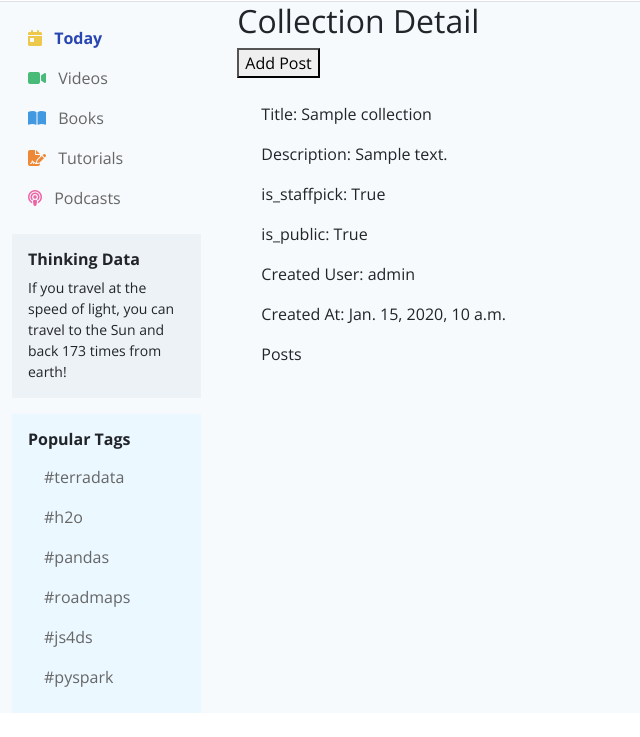
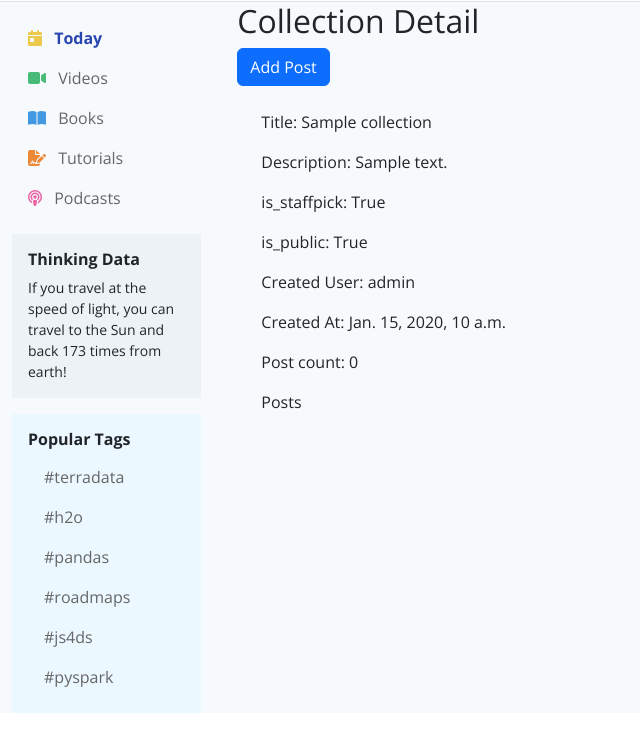
Before and after one commit to neumeral/ds-community, a Django app: page /collections/1/ in a window 1280 px wide. Shown: the part 63-800 px from the top of the page, without its empty margins (0-640 px from the left). Run offline with Django 3.2, Linux system fonts and the light colour scheme; data comes from the database, SQL or seed files in the repository; tables that the repository leaves empty hold one stand-in row (values such as "Sample post"); parts of the project's set-up code (start-up, migrations or seed data) failed here and were passed over; some libraries are stand-ins or nearby versions.

Commit message:
Add to collection updated

```diff
--- a/dshunt/forms.py
+++ b/dshunt/forms.py
@@ -109,3 +109,18 @@ class CollectionForm(forms.ModelForm):
             'is_staffpick',
             'is_public'
         )
+
+    def clean_title(self):
+        title = self.cleaned_data.get('title')
+        cols = Collection.objects.filter(title__iexact=title).select_related()
+        if cols.exists():
+            raise forms.ValidationError("Title already exists")
+        return title
+
+
+class AddtoCollectionForm(forms.Form):
+    post = forms.ModelChoiceField(queryset=Post.objects.filter(approved=True))
+
+
+class CollectionListForm(forms.ModelForm):
+    collection = forms.ModelChoiceField(queryset=Collection.objects.all())
--- a/dshunt/urls.py
+++ b/dshunt/urls.py
@@ -47,9 +47,9 @@ urlpatterns = [
 
     # Collection
     path('collections/', views.collection_list_view, name='collection-list'),
-    path('collections/<int:id>/', views.collection_detail_view, name='collection-detail'),
+    path('collections/<int:pk>/', views.collection_detail_view, name='collection-detail'),
     path('collections/new/', views.collection_create_view, name='collection-create'),
-    # path('collections/<int:pk>/post/new/', views.add_post_to_collection_view, name='add-to-collection'),
+    path('collections/<int:pk>/post/new/', views.add_post_to_collection_view, name='add-to-collection'),
 
     # category
     path("category/", views.category, name="category"),
--- a/dshunt/views.py
+++ b/dshunt/views.py
@@ -3,6 +3,7 @@ import datetime
 from django.contrib.auth.decorators import login_required
 from django.db import transaction
 from django.shortcuts import get_object_or_404, redirect, render
+from django.http import HttpResponseNotFound
 from django.urls import reverse_lazy
 from django.utils.decorators import method_decorator
 from django.views import View
@@ -17,7 +18,9 @@ from .forms import (
     PostTypeForm,
     TutorialCreateForm,
     VideoCreateForm,
-    CollectionForm
+    CollectionForm,
+    CollectionListForm,
+    AddtoCollectionForm
 )
 from .models import (
     Book,
@@ -307,7 +310,7 @@ def collection_create_view(request):
             form.instance.created_user = request.user
             form.save()
             for post in posts:
-                form.posts.add(post)
+                form.instance.posts.add(post)
             return redirect('collection-list')
         else:
             return render(request, 'dshunt/collection/collection_form.html', {'form':  form})
@@ -332,7 +335,37 @@ def collection_list_view(request):
     return render(request, 'dshunt/collection/collection_list.html', context)
 
 
-def collection_detail_view(request, id):
-    collection = get_object_or_404(Collection, pk=id)
-    context = {'collection': collection}
+def collection_detail_view(request, pk):
+    collection = get_object_or_404(Collection, pk=pk)
+    posts = collection.posts.select_related()
+    context = {'collection': collection,
+               'add_to_coll_form': AddtoCollectionForm(),
+               'post_list': posts.order_by('title'),
+               'posts_count': posts.count()
+               }
     return render(request, template_name='dshunt/collection/collection_detail.html', context=context)
+
+
+def add_post_to_collection_view(request, pk):
+
+    if request.method == 'POST':
+
+        model_name = request.GET.get('model')
+        if model_name == 'collection':
+            form = AddtoCollectionForm(request.POST)
+            coll_obj = Collection.objects.get(id=pk)
+            post = request.POST['post']
+        elif model_name == 'post':
+            form = AddtoCollectionForm(request.POST)
+            coll_obj = request.POST['collection']
+            post = Post.objects.get(pk=pk)
+        else:
+            return HttpResponseNotFound('Get request not found')
+
+        if form.is_valid():
+            coll_obj.posts.add(post)
+            return redirect('collection-detail', pk=pk)
+        else:
+            return render('collection-detail', pk=pk)
+    else:
+        return redirect('root')
--- a/templates/dshunt/collection/collection_detail.html
+++ b/templates/dshunt/collection/collection_detail.html
@@ -1,9 +1,39 @@
 {% extends 'base2.html' %}
+{% load crispy_forms_tags %}
 
 {% block main %}
   <h2>Collection Detail</h2>
 
-  <a href="#"><button>Add Post</button></a>
+{{ add_to_coll_form.errors }}
+
+  <!--Modal to add post to collection-->
+
+<!-- Button trigger modal -->
+<button type="button" class="btn btn-primary" data-bs-toggle="modal" data-bs-target="#addPostModal">
+  Add Post
+</button>
+
+<!-- Modal -->
+<div class="modal fade" id="addPostModal" tabindex="-1" aria-labelledby="exampleModalLabel" aria-hidden="true">
+  <div class="modal-dialog modal-dialog-centered modal-dialog-scrollable">
+    <div class="modal-content">
+      <div class="modal-header">
+        <h5 class="modal-title" id="exampleModalLabel">Add Post to {{ collection.title }}</h5>
+        <button type="button" class="btn-close" data-bs-dismiss="modal" aria-label="Close"></button>
+      </div>
+        <form method="post" action="/collections/{{ collection.pk }}/post/new/?model=collection">
+          <div class="modal-body">
+              {% csrf_token %}
+            {{ add_to_coll_form|crispy }}
+          </div>
+          <div class="modal-footer">
+<!--            <button type="button" class="btn btn-secondary" data-bs-dismiss="modal">Close</button>-->
+            <button type="submit" class="btn btn-primary">Add Post</button>
+          </div>
+        </form>
+      </div>
+    </div>
+  </div>
 
   <div class="p-4">
     <p>Title: {{ collection.title }}</p>
@@ -12,11 +42,12 @@
     <p>is_public: {{ collection.is_public }}</p>
     <p>Created User: {{ collection.created_user }}</p>
     <p>Created At: {{ collection.created_at }}</p>
+    <p>Post count: {{ posts_count }}</p>
     <p>Posts
     {% if collection.posts %}
       <div>
         <ul>
-          {% for object in collection.posts.all %}
+          {% for object in post_list %}
             {% include 'dshunt/post_list/post.html' %}
           {% endfor %}
         </ul>
@@ -24,4 +55,5 @@
     {% endif %}
     </p>
   </div>
+
 {% endblock %}
```
